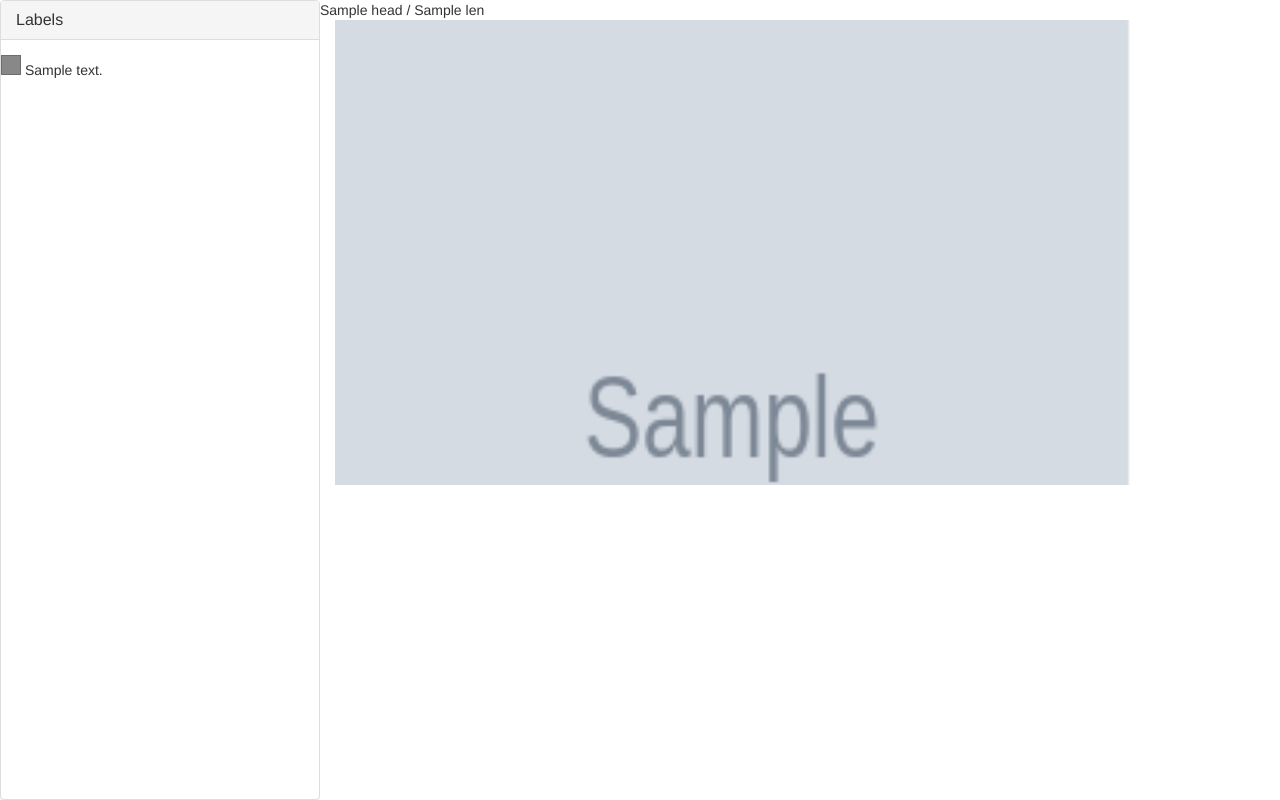
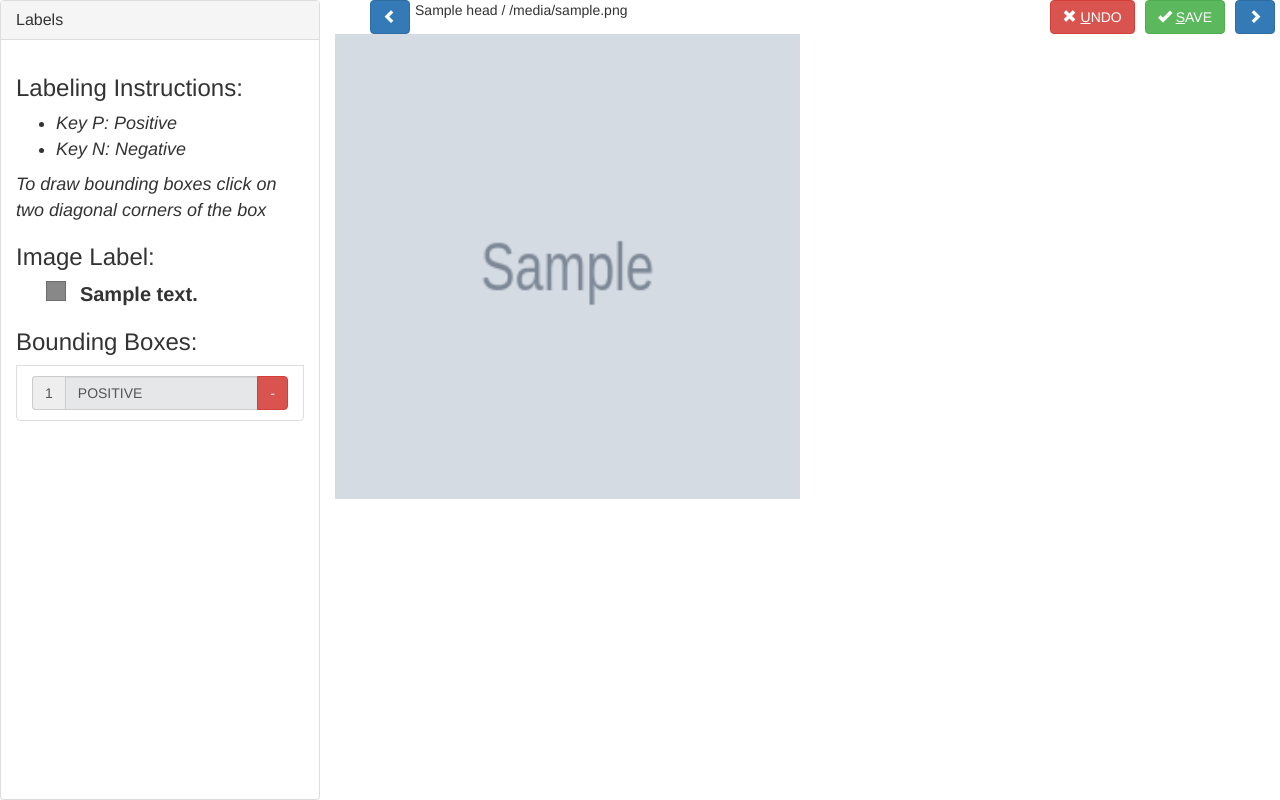
Before and after one commit to cmusatyalab/hawk, a Python web app: template home/templates/index.html in a window 1280 px wide. Run offline with Jinja, Linux system fonts and the light colour scheme; the template is opened without the code that fills it: most values are stand-ins (such as "Sample title", 1, 10 or a date in 2020); grey boxes marked "Sample" are stand-in pictures; some libraries are stand-ins or nearby versions; some web fonts are replaced.

Commit message:
Adding bounding box feature in UI

```diff
--- a/home/static/css/index.css
+++ b/home/static/css/index.css
@@ -9,6 +9,13 @@ body {
 .panel-default {
     height: 100%;
 }
+
+.instruction {
+    font-weight: normal;
+    font-style: italic;
+    font-size: 18px;
+}
+
 
 #sidebar {
     width: 25%;
@@ -27,16 +34,21 @@ body {
 }
 
 #canvas {
-    width: 100%;
-    height: 80%;
+    width: 50%;
+    height: 50%;
     margin: 0;
     padding: 0;
 }
 
-#boxText {
+#labelText {
+    margin-left: 10px;
     font-weight: bold;
+    font-size: 20px;
 }
 
+.row {
+    margin-left: 30px;
+}
 .box {
     display: inline-block;
     width: 20px;
@@ -52,3 +64,13 @@ body {
 .red {
     background: #ae163e;
 }
+
+.gap-10 {
+    width:100%;
+    height:10px;
+}
+
+.btn-space {
+    margin-left: 5px;
+    margin-right: 5px;
+}
--- a/home/static/js/main.js
+++ b/home/static/js/main.js
@@ -1,27 +1,107 @@
 var c = document.getElementById("canvas");
 var ctx = c.getContext("2d");
 var image = new Image();
-console.log(image);
+var dimension = 256;
+console.log(`Label changed ${changed}`)
+
+var drawBoxes = function(id, xMin, xMax, yMin, yMax) {
+    ctx.strokeStyle = "red";
+    ctx.fillStyle = "red";
+    ctx.rect(xMin, yMin, xMax - xMin, yMax - yMin);
+    ctx.lineWidth="2";
+    ctx.stroke();
+    ctx.font = "bold 12px Courier";
+    ctx.fillText("Box:" + id, xMin,yMin-2);
+};
+
 image.onload = function(e) {
-    ctx.drawImage(image, 0, 0, 256, 256);
+    ctx.canvas.width = dimension;
+    ctx.canvas.height = dimension;
+    c.width = dimension;
+    c.height = dimension;
+    ctx.drawImage(image, 0, 0, dimension, dimension);
+    console.log(`Box add ${boxes.length} ${boxes}`)
+    for (i = 0; i < boxes.length; i++){
+        drawBoxes(boxes[i].id, boxes[i].xMin, boxes[i].xMax, boxes[i].yMin, boxes[i].yMax);
+    }
 };
+
 image.style.display = "block";
 image.src = "image/" + image_path;
 var label = 0;
+
+var clicked = false;
+var fPoint = {};
+c.onclick = function(e) {
+    console.log(clicked);
+    if (!clicked) {
+        var x = (dimension / c.scrollWidth) * e.offsetX;
+        var y = (dimension / c.scrollHeight) * e.offsetY;
+        console.log(e);
+        ctx.strokeStyle = "red";
+        ctx.fillStyle = "red";
+        ctx.beginPath();
+        ctx.arc(x, y, 3, 0, 2*Math.PI, false);
+        ctx.fill();
+        fPoint = {
+            x: x,
+            y: y
+        };
+    } else {
+        var x = (dimension / c.scrollWidth) * e.offsetX;
+        var y = (dimension / c.scrollHeight) * e.offsetY;
+        var xMin;
+        var xMax;
+        var yMin;
+        var yMin;
+        if (x > fPoint.x) {
+            xMax = x;
+            xMin = fPoint.x;
+        } else {
+            xMax = fPoint.x;
+            xMin = x;
+        }
+        if (y > fPoint.y) {
+            yMax = y;
+            yMin = fPoint.y;
+        } else {
+            yMax = fPoint.y;
+            yMin = y;
+        }
+        fPoint = {};
+        console.log(`Box add`)
+        window.location.replace("/add/" + (boxes.length + 1) +
+        "?xMin=" + xMin +
+        "&xMax=" + xMax +
+        "&yMin=" + yMin +
+        "&yMax=" + yMax);
+        changed = 1;
+    }
+    clicked = !clicked;
+};
+
 console.log(`Key pressed ${color} \n Key code Value: ${label_text}`);
 
 document.getElementById("demo").addEventListener("keypress", (event) => {
+    changed = 0;
     var name = event.key;
     var code = event.code;
     console.log(`Key pressed ${name} \n Key code Value: ${code}`);
-
+    const valid_keys = ['KeyP', 'KeyN', 'KeyU'];
     if (code === 'KeyP') {
-        label = 1;
+        label = '1';
+        changed = 1;
     }
     else if (code === 'KeyN') {
-        label = 0;
+        label = '0';
+        changed = 1;
     }
-    if (code === 'KeyP' || code === 'KeyN') {
+    else if (code === 'KeyU') {
+        label = '-1';
+        changed = 0;
+        unsaved = false;
+    }
+    if (valid_keys.includes(code)) {
         window.location.replace("/classify/" + image + "?label=" + label);
         document.getElementById('labelSquare').style.backgroundColor = color;
         document.getElementById("labelText").innerHTML = label_text;
@@ -35,13 +115,53 @@ document.getElementById("demo").addEventListener("keydown", (event) => {
     var name = event.key;
     var code = event.code;
     console.log(`Key pressed ${name} \n Key code Value: ${code}`);
+    console.log(`Label ${changed} `);
 
     if (code === 'ArrowLeft') {
+        if (changed === 1 && save_auto === 0) {
+            unsaved = true
+            window.dispatchEvent(new Event('beforeunload'))
+        }
         window.location.replace("/prev");
         return;
     }
     else if (code === 'ArrowRight'){
+        if (changed === 1 && save_auto === 0) {
+            unsaved = true
+            window.dispatchEvent(new Event('beforeunload'))
+        }
         window.location.replace("/next");
         return;
     }
+    else if (code === 'KeyS'){
+        changed = 0;
+        unsaved = false;
+        window.location.replace("/save");
+        return;
+    }
 }, false);
+
+var timer
+
+window.addEventListener('beforeunload', (event) => {
+  timer = window.setTimeout( function () {
+    unsaved = false;
+  }, 50);
+  // if (unsaved === true) {
+  //   var confirmationMessage = 'Are you sure to leave the page?';  // a space
+  //   (event || window.event).returnValue = confirmationMessage;
+  //   return confirmationMessage;
+  // }
+});
+
+window.addEventListener('beforeunload', (event) => {
+  console.log(`UNSAVED ${unsaved} ${changed}`);
+  if (unsaved === true) {
+    event.preventDefault();
+    event.returnValue = 'Are you sure to leave the page?';
+  }
+});
+
+window.addEventListener("unload", function(event) {
+  window.clearTimeout(timer)
+})
--- a/home/templates/index.html
+++ b/home/templates/index.html
@@ -2,7 +2,7 @@
 <html>
 
 <head>
-    <title>Tagger</title>
+    <title>Hawk UI</title>
     <meta http-equiv="Content-Type" content="text/html; charset=UTF-8" />
     <link href="https://maxcdn.bootstrapcdn.com/bootstrap/3.3.7/css/bootstrap.min.css" rel="stylesheet"></link>
     <link href="https://maxcdn.bootstrapcdn.com/bootswatch/3.3.7/cerulean/bootstrap.min.css" rel="stylesheet"></link>
@@ -16,28 +16,75 @@
                 <h3 class="panel-title">Labels</h3>
             </div>
             <div class="panel-body">
+                <h3>Labeling Instructions:</h3>
+                <div class="instruction">
+                    <ul>
+                        <li>Key P: Positive</li>
+                        <li>Key N: Negative</li>
+                    </ul>
+
+                <p>To draw bounding boxes click on two
+                    diagonal corners of the box</p>
+                </div>
+                <!-- <div class="gap-10"></div> -->
+                <h3>Image Label:</h3>
                 <div class="row">
-                <div class="box" id="labelSquare"></div>
-                <text id="labelText"></text>
+                    <div class="box" id="labelSquare"></div>
+                    <text id="labelText"></text>
                 </div>
-             </div>
+                <div class="gap-30"></div>
+                <div class="list-group">
+                    {% if boxes|length > 0 %}
+                        <h3>Bounding Boxes:</h3>
+                    {% endif %}
+                    {% for box in boxes %}
+                      <div class="list-group-item">
+                          <div class="input-group">
+                              <span class="input-group-addon" id="id">{{ box.id }}</span>
+                                <text style="background-color:#E5E7E9;" class="form-control custom-control" style="resize:none">POSITIVE</text>
+                              <span class="input-group-btn">
+                                  <button id= "{{ box.id }}" class="btn btn-danger" onclick="window.location.replace('/remove/' + this.id)" type="button">-</button>
+                              </span>
+                          </div>
+                      </div>
+                    {% endfor %}
+                </div>
+            </div>
         </div>
     </nav>
 
     <div id="content" class="container">
         <div class="row">
-            <text> {{ head }} / {{ len }} </text>
+            <text> {{ head }} / {{ files }} </text>
             {% if head <= 1 %}
-            <a href="/next" class="btn btn-primary" style="float:right;" type="button">
+            <a id="next" class="btn btn-primary btn-space" style="float:right;" type="button" onclick="myFunction(this.id);">
                 <span class="glyphicon glyphicon-chevron-right"></span>
             </a>
-            {% elif not_end %}
-            <a href="/prev" class="btn btn-primary" style="float:left;" type="button">
+            <a href="/save" class="btn btn-success btn-space "  type="button" style="float:right;">
+                <span class="glyphicon glyphicon-ok	"></span>
+                <u>S</u>AVE
+            </a>
+            <a href="/undo" class="btn btn-danger btn-space "  type="button" style="float:right;">
+                <span class="glyphicon glyphicon-remove	"></span>
+                <u>U</u>NDO
+            </a>
+            {% else %}
+            <a href="/prev" class="btn btn-primary btn-space" style="float:left;" type="button" onbeforeunload="return myFunction()">
                 <span class="glyphicon glyphicon-chevron-left"></span>
             </a>
-            <a href="/next" class="btn btn-primary" style="float:right;" type="button">
+            <a id="next" class="btn btn-primary btn-space" style="float:right;" type="button" onbeforeunload="return myFunction()">
                 <span class="glyphicon glyphicon-chevron-right"></span>
             </a>
+
+            <a href="/save" class="btn btn-success btn-space "  type="button" style="float:right;">
+                <span class="glyphicon glyphicon-ok	"></span>
+                <u>S</u>AVE
+            </a>
+            <a href="/undo" class="btn btn-danger btn-space "  type="button" style="float:right;">
+                <span class="glyphicon glyphicon-remove	"></span>
+                <u>U</u>NDO
+            </a>
+
             {% endif %}
         </div>
         <div style="overflow: scroll">
@@ -46,7 +93,23 @@
         <script type="text/javascript">
             var image_path = "{{ image }}";
             var color = "{{ color }}";
-            var label_text = "{{ label_text}}";
+            var label_text = "{{ label_text }}";
+            var boxes = {{ boxes|tojson|safe }};
+            var changed = {{label_changed}};
+            var save_auto = {{save}}
+            var unsaved = false;
+            function myFunction(button_id) {
+                console.log(`Unsaved ${button_id} ${changed}`);
+                if (changed === 1 && save_auto === 0){
+                    unsaved = true
+                }
+                if (button_id === "next"){
+                    window.location.replace("/next")
+                }
+                if (button_id === "prev"){
+                    window.location.replace("/prev")
+                }
+            }
         </script>
         {% if head == 0 %}
         <p> WAITING FOR RESULTS ... </p>
```
Also changed, not shown: home/ui_labeler.py (+196 -57 lines).
